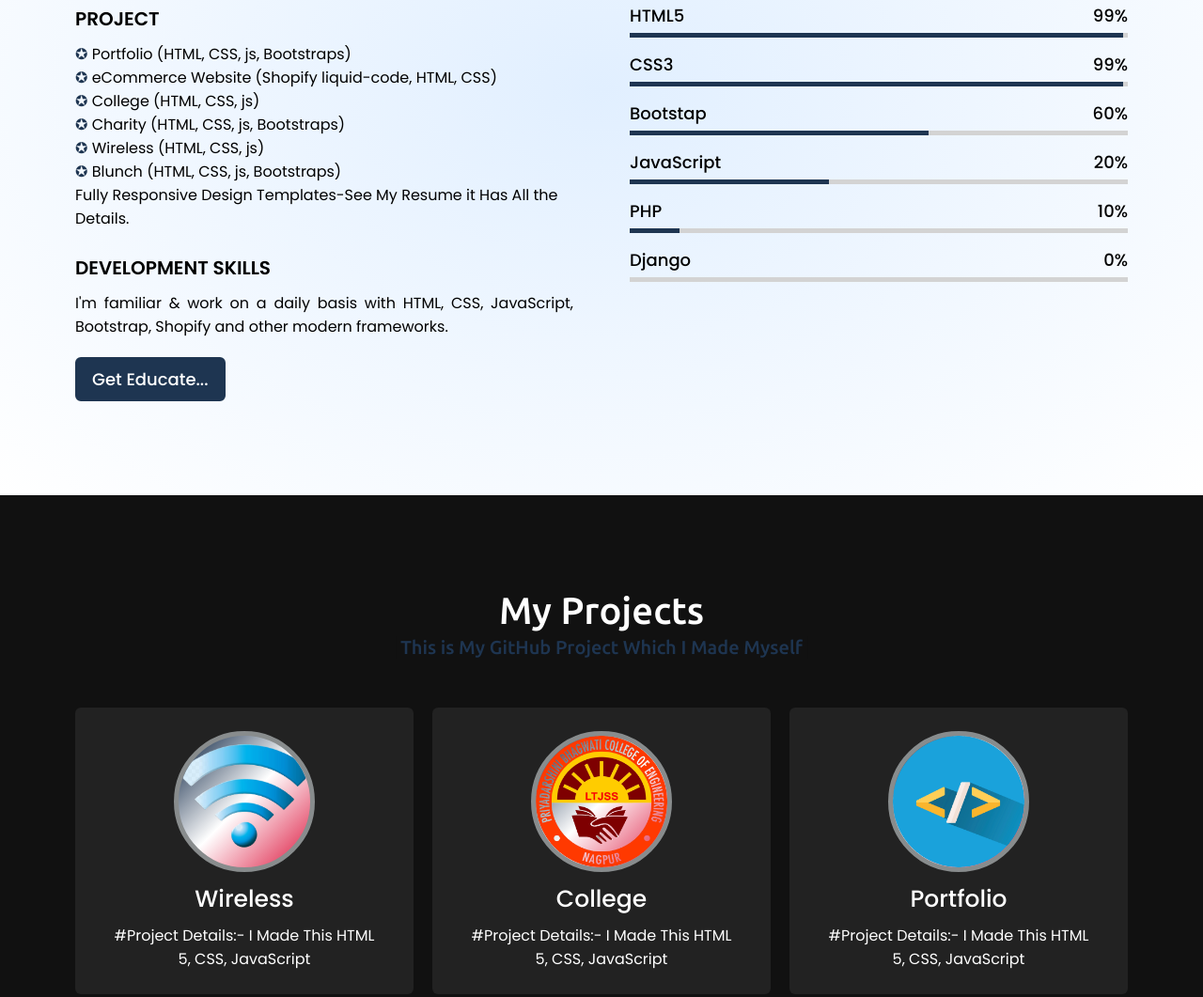
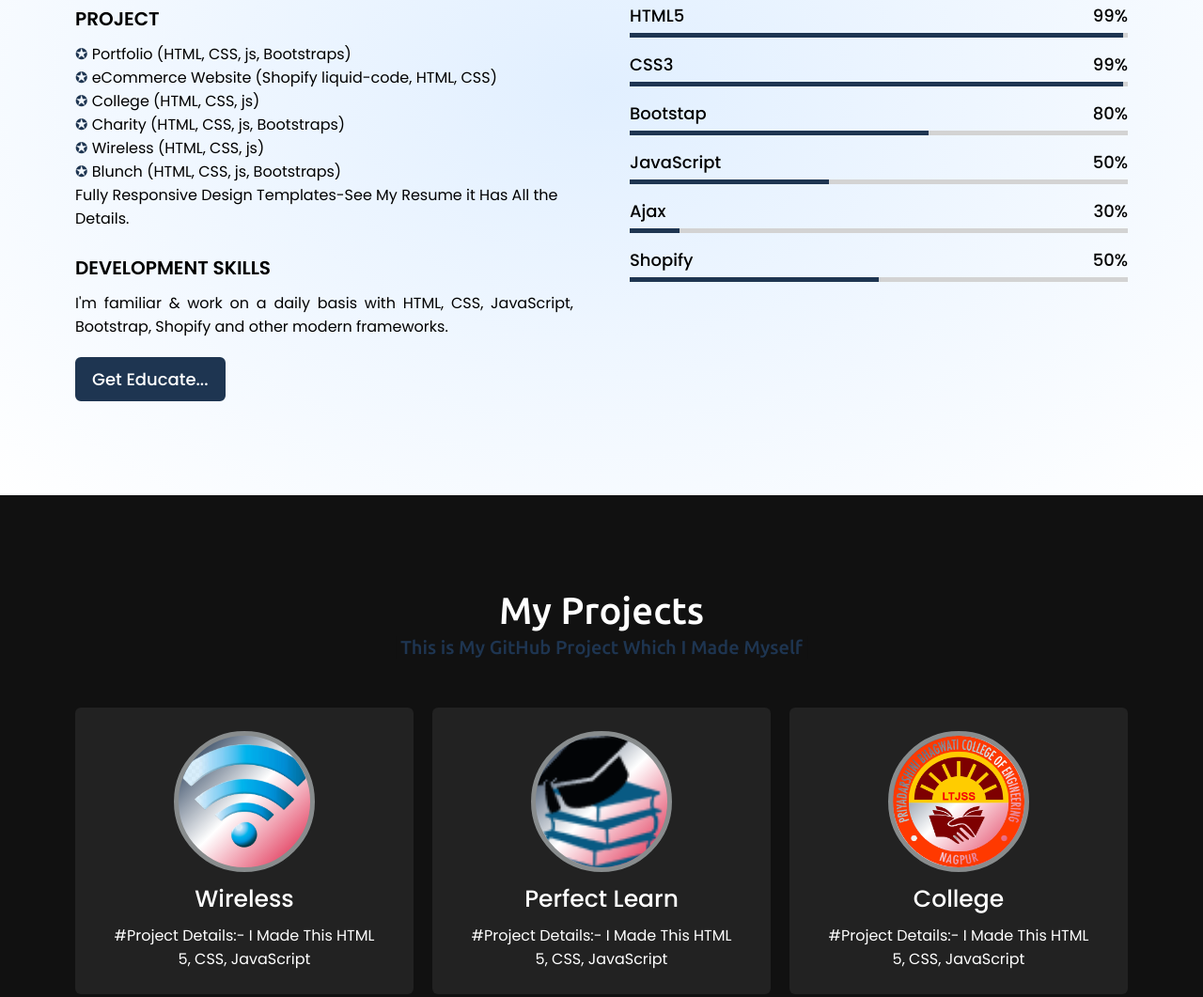
Before and after one commit to polsingambule435/Portfolio.in, a plain HTML site: page index.html in a window 1280 px wide. Shown: the part 2551-3612 px from the top of the page at 94% size. Drawn offline with nearby package versions, Linux system fonts and the light colour scheme.

Commit message:
New Upload
New Upload

```diff
--- a/css/style.css
+++ b/css/style.css
@@ -530,7 +530,7 @@ section .title::after {
 }
 
 .skills-content .right .django::before {
-  width: 0%;
+  width: 50%;
 }
 
 /* --x--------------------------- Skills ---------------------------x-- */
--- a/index.html
+++ b/index.html
@@ -156,28 +156,28 @@
           <div class="bars">
             <div class="info">
               <span>Bootstap</span>
-              <span>60%</span>
+              <span>80%</span>
             </div>
             <div class="line css"></div>
           </div>
           <div class="bars">
             <div class="info">
               <span>JavaScript</span>
-              <span>20%</span>
+              <span>50%</span>
             </div>
             <div class="line js"></div>
           </div>
           <div class="bars">
             <div class="info">
-              <span>PHP</span>
-              <span>10%</span>
+              <span>Ajax</span>
+              <span>30%</span>
             </div>
             <div class="line bootstraps"></div>
           </div>
           <div class="bars">
             <div class="info">
-              <span>Django</span>
-              <span>0%</span>
+              <span>Shopify</span>
+              <span>50%</span>
             </div>
             <div class="line django"></div>
           </div>
@@ -201,6 +201,13 @@
           <div class="box">
             <img src="images/pro2.png" alt="">
             <div class="text"><a onclick="web2()" href="#">Wireless</a></div>
+            <p>#Project Details:- I Made This HTML 5, CSS, JavaScript</p>
+          </div>
+        </div>
+        <div class="card">
+          <div class="box">
+            <img src="images/pro11.png" alt="">
+            <div class="text"><a onclick="web11()" href="#">Perfect Learn</a></div>
             <p>#Project Details:- I Made This HTML 5, CSS, JavaScript</p>
           </div>
         </div>
--- a/js/script.js
+++ b/js/script.js
@@ -108,6 +108,9 @@ function web9() {
 function web10() {
   window.open("https://polsingambule.github.io/Restraunt/");
 }
+function web11() {
+  window.open("https://polsingambule.github.io/-Perfect-Learn/");
+}
 
 function whats_messg() {
   window.open("https://wa.me/918379010643?text=Hellow");
```
Also changed, not shown: images/pro11.png (added), 1 other file.
